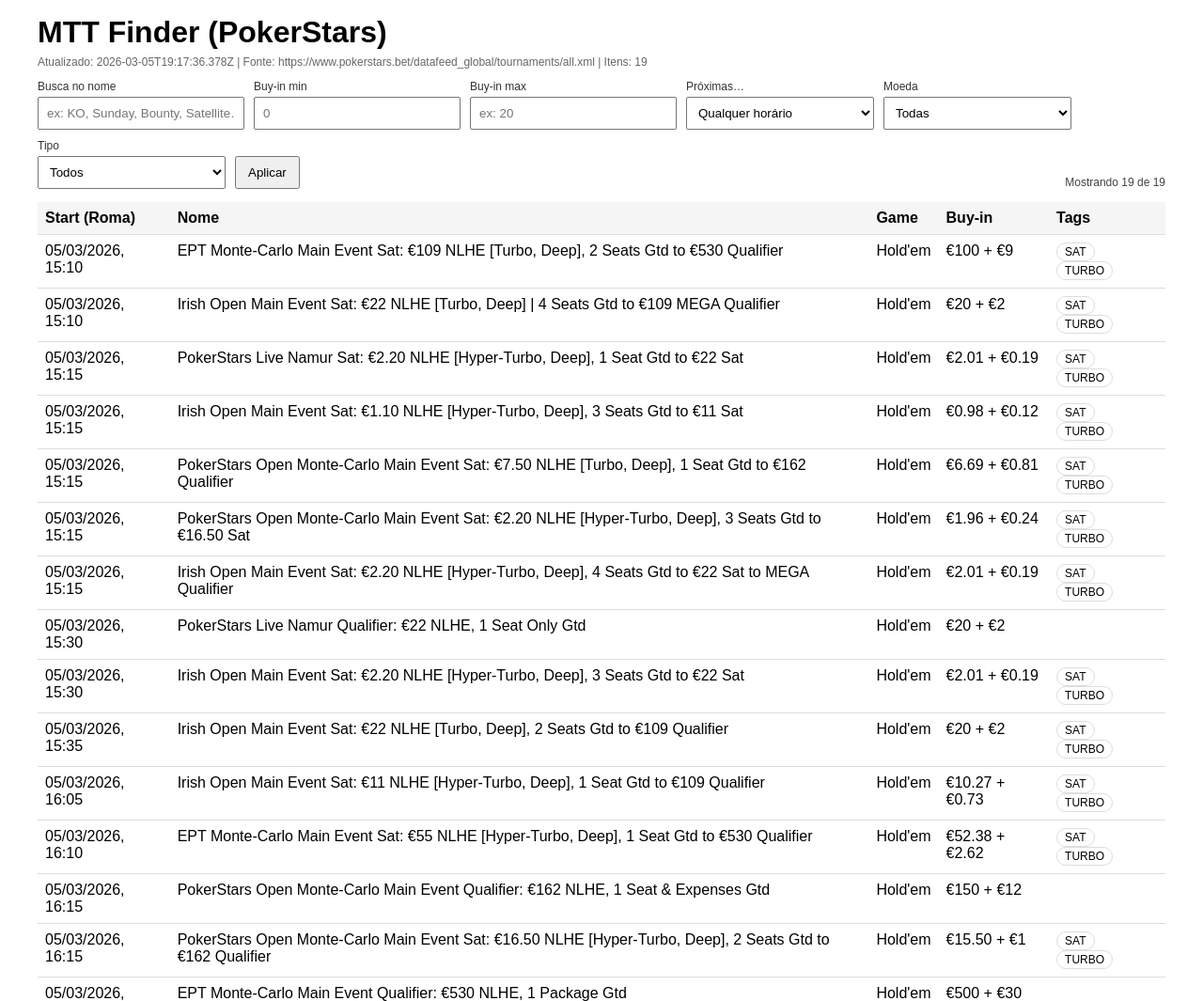
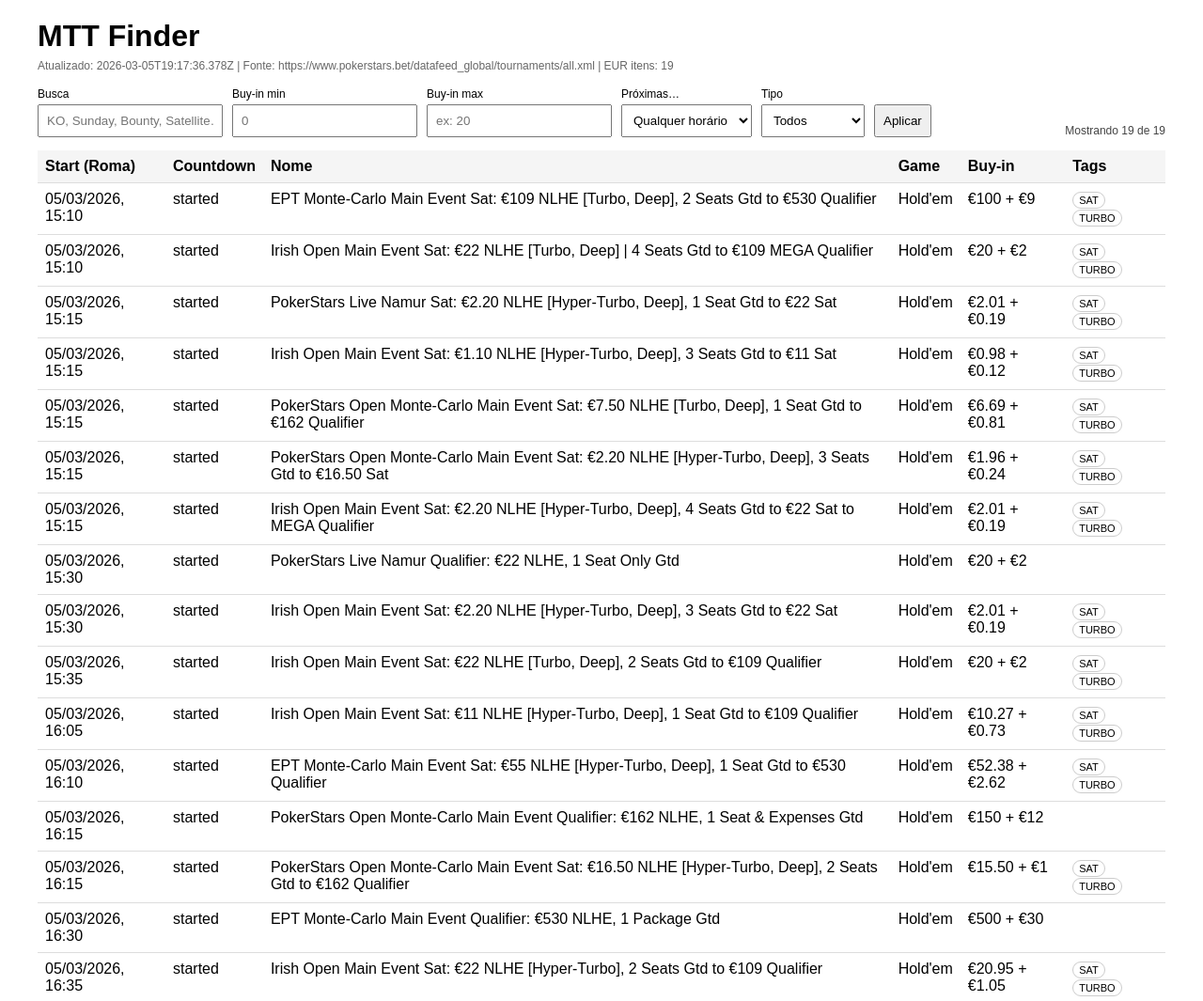
Before and after one commit to pedropontesab/mtt-finder, a website: page index.html in a window 1280 px wide. Shown: the top 1065 px of the page at 94% size. Drawn offline with Linux system fonts and the light colour scheme.

Commit message:
Fix index loader and show errors

```diff
--- a/index.html
+++ b/index.html
@@ -3,65 +3,50 @@
 <head>
   <meta charset="utf-8"/>
   <meta name="viewport" content="width=device-width,initial-scale=1"/>
-  <title>MTT Finder (PokerStars)</title>
+  <title>MTT Finder – PokerStars</title>
   <style>
-    body { font-family: Arial, sans-serif; padding: 16px; max-width: 1200px; margin: 0 auto; }
-    h1 { margin: 0 0 6px; }
-    .muted { color:#666; font-size: 12px; margin-bottom: 12px; }
-    .row { display:flex; gap:10px; flex-wrap:wrap; margin: 10px 0 14px; align-items: end; }
-    label { display:flex; flex-direction:column; gap:4px; font-size: 12px; color:#333; }
-    input, select { padding: 8px; min-width: 200px; }
-    button { padding: 8px 12px; cursor:pointer; }
-    table { width:100%; border-collapse: collapse; }
-    th, td { padding: 8px; border-bottom: 1px solid #ddd; text-align:left; vertical-align: top; }
-    th { background:#f5f5f5; position: sticky; top: 0; }
-    .pill { display:inline-block; padding:2px 8px; border:1px solid #ddd; border-radius:999px; font-size:12px; margin-right:6px; }
-    .right { margin-left:auto; }
-    .small { font-size:12px; color:#444; }
+    body{font-family:Arial,sans-serif;max-width:1200px;margin:0 auto;padding:20px}
+    h1{margin:0 0 6px}
+    .meta{font-size:12px;color:#666;margin-bottom:16px}
+    .error{background:#fff3f3;border:1px solid #ffb3b3;padding:12px;border-radius:8px;color:#7a0000;margin:12px 0;white-space:pre-wrap}
+    .filters{display:flex;gap:10px;flex-wrap:wrap;margin:10px 0 14px;align-items:end}
+    label{display:flex;flex-direction:column;gap:4px;font-size:12px}
+    input,select,button{padding:8px}
+    table{width:100%;border-collapse:collapse}
+    th,td{padding:8px;border-bottom:1px solid #ddd;text-align:left;vertical-align:top}
+    th{background:#f5f5f5;position:sticky;top:0}
+    .tag{font-size:11px;border:1px solid #ccc;padding:2px 6px;border-radius:999px;margin-right:6px;display:inline-block}
   </style>
 </head>
 <body>
-  <h1>MTT Finder (PokerStars)</h1>
-  <div class="muted" id="meta">Carregando…</div>
+  <h1>MTT Finder</h1>
+  <div class="meta" id="meta">Carregando…</div>
+  <div id="err" class="error" style="display:none"></div>
 
-  <div class="row">
-    <label>
-      Busca no nome
-      <input id="q" placeholder="ex: KO, Sunday, Bounty, Satellite…" />
+  <div class="filters">
+    <label>Busca
+      <input id="search" placeholder="KO, Sunday, Bounty, Satellite…"/>
     </label>
 
-    <label>
-      Buy-in min
-      <input id="min" type="number" step="0.01" placeholder="0" />
+    <label>Buy-in min
+      <input id="minBuyin" type="number" step="0.01" placeholder="0"/>
     </label>
 
-    <label>
-      Buy-in max
-      <input id="max" type="number" step="0.01" placeholder="ex: 20" />
+    <label>Buy-in max
+      <input id="maxBuyin" type="number" step="0.01" placeholder="ex: 20"/>
     </label>
 
-    <label>
-      Próximas…
-      <select id="window">
+    <label>Próximas…
+      <select id="hours">
         <option value="0">Qualquer horário</option>
-        <option value="2">2 horas</option>
-        <option value="6">6 horas</option>
-        <option value="12">12 horas</option>
-        <option value="24">24 horas</option>
+        <option value="2">2h</option>
+        <option value="6">6h</option>
+        <option value="12">12h</option>
+        <option value="24">24h</option>
       </select>
     </label>
 
-    <label>
-      Moeda
-      <select id="currency">
-        <option value="">Todas</option>
-        <option value="EUR">Somente EUR</option>
-        <option value="USD">Somente USD</option>
-      </select>
-    </label>
-
-    <label>
-      Tipo
+    <label>Tipo
       <select id="type">
         <option value="">Todos</option>
         <option value="KO">KO / Bounty</option>
@@ -70,14 +55,15 @@
       </select>
     </label>
 
-    <button id="btn">Aplicar</button>
-    <span class="right small" id="count"></span>
+    <button id="applyBtn">Aplicar</button>
+    <span id="count" style="margin-left:auto;font-size:12px;color:#444"></span>
   </div>
 
   <table>
     <thead>
       <tr>
         <th>Start (Roma)</th>
+        <th>Countdown</th>
         <th>Nome</th>
         <th>Game</th>
         <th>Buy-in</th>
@@ -91,102 +77,125 @@
 let ALL = [];
 let META = {};
 
-function esc(s){ return String(s ?? "").replace(/[&<>"']/g, c => ({ "&":"&amp;","<":"&lt;",">":"&gt;",'"':"&quot;","'":"&#039;" }[c])); }
+function showError(msg){
+  const el = document.getElementById("err");
+  el.style.display = "block";
+  el.textContent = msg;
+}
 
-function tagsFromName(name) {
-  const n = String(name || "").toLowerCase();
+function toRomeTime(dateStr){
+  const d = new Date(dateStr);
+  if (isNaN(d.getTime())) return String(dateStr);
+  return new Intl.DateTimeFormat("it-IT",{
+    timeZone:"Europe/Rome",
+    year:"numeric",month:"2-digit",day:"2-digit",
+    hour:"2-digit",minute:"2-digit"
+  }).format(d);
+}
+
+function countdown(dateStr){
+  const d = new Date(dateStr);
+  if (isNaN(d.getTime())) return "";
+  const diff = d - new Date();
+  if (diff < 0) return "started";
+  const min = Math.floor(diff/60000);
+  const h = Math.floor(min/60);
+  const m = min % 60;
+  return `${h}h ${m}m`;
+}
+
+function tagsFromName(name){
+  const n = String(name||"").toLowerCase();
   const tags = [];
-  if (n.includes("ko") || n.includes("bounty") || n.includes("progressive")) tags.push("KO");
-  if (n.includes("satellite") || n.includes("sat")) tags.push("SAT");
+  if (n.includes("bounty") || n.includes(" ko") || n.includes("ko ")) tags.push("KO");
+  if (n.includes("satellite") || n.includes(" sat")) tags.push("SAT");
   if (n.includes("turbo") || n.includes("hyper")) tags.push("TURBO");
   if (n.includes("freeroll")) tags.push("FREEROLL");
   return tags;
 }
 
-function toRomeTime(dateStr) {
-  // Se vier ISO, funciona bem. Se vier outro formato, mostramos como está.
+function withinHours(dateStr, hours){
+  if (!hours || hours <= 0) return true;
   const d = new Date(dateStr);
-  if (isNaN(d.getTime())) return dateStr;
-
-  return new Intl.DateTimeFormat("it-IT", {
-    timeZone: "Europe/Rome",
-    year: "numeric", month: "2-digit", day: "2-digit",
-    hour: "2-digit", minute: "2-digit"
-  }).format(d);
+  if (isNaN(d.getTime())) return true;
+  const diff = d - new Date();
+  return diff >= 0 && diff <= hours * 3600000;
 }
 
-function withinHours(dateStr, hours) {
-  if (!hours || hours <= 0) return true;
-  const d = new Date(dateStr);
-  if (isNaN(d.getTime())) return true; // se não parseia, não filtra por janela
-  const now = new Date();
-  const diffMs = d - now;
-  return diffMs >= 0 && diffMs <= hours * 60 * 60 * 1000;
-}
-
-async function load() {
-const res = await fetch("./public/tournaments_eur.json", { cache: "no-store" });  const data = await res.json();
-  META = data.meta || {};
-  ALL = data.items || data || [];
-
-  const src = META.final_url || META.used_url || "desconhecida";
-  document.getElementById("meta").textContent =
-    `Atualizado: ${META.generated_at || "?"} | Fonte: ${src} | Itens: ${META.count ?? ALL.length}`;
-
-  apply();
-}
-
-function apply() {
-  const q = document.getElementById("q").value.trim().toLowerCase();
-  const min = Number(document.getElementById("min").value || 0);
-  const maxRaw = document.getElementById("max").value;
+function applyFilters(){
+  const q = document.getElementById("search").value.trim().toLowerCase();
+  const min = Number(document.getElementById("minBuyin").value || 0);
+  const maxRaw = document.getElementById("maxBuyin").value;
   const max = maxRaw ? Number(maxRaw) : null;
-  const windowH = Number(document.getElementById("window").value || 0);
-  const currency = document.getElementById("currency").value;
+  const hours = Number(document.getElementById("hours").value || 0);
   const type = document.getElementById("type").value;
 
-  const filtered = ALL.filter(t => {
+  const filtered = ALL.filter(t=>{
     const name = String(t.name || "");
     const nameL = name.toLowerCase();
 
     if (q && !nameL.includes(q)) return false;
 
-    // buyin
     const b = (t.buyin ?? null);
     if (b !== null && b < min) return false;
     if (max !== null && b !== null && b > max) return false;
 
-    // janela
-    if (!withinHours(t.start_date, windowH)) return false;
+    if (!withinHours(t.start_date, hours)) return false;
 
-    // moeda
-    if (currency && String(t.currency || "") !== currency) return false;
-
-    // tipo
     const tags = tagsFromName(name);
     if (type && !tags.includes(type)) return false;
 
     return true;
   });
 
+  filtered.sort((a,b)=> new Date(a.start_date) - new Date(b.start_date));
+
   document.getElementById("count").textContent = `Mostrando ${Math.min(filtered.length, 500)} de ${filtered.length}`;
 
   const tbody = document.getElementById("tbody");
-  tbody.innerHTML = filtered.slice(0, 500).map(t => {
-    const tags = tagsFromName(t.name).map(x => `<span class="pill">${esc(x)}</span>`).join("");
+  tbody.innerHTML = filtered.slice(0,500).map(t=>{
+    const tags = tagsFromName(t.name).map(x=>`<span class="tag">${x}</span>`).join("");
     return `
       <tr>
-        <td>${esc(toRomeTime(t.start_date))}</td>
-        <td>${esc(t.name)}</td>
-        <td>${esc(t.game || "")}</td>
-        <td>${esc(t.buyin_raw || "")}</td>
+        <td>${toRomeTime(t.start_date)}</td>
+        <td>${countdown(t.start_date)}</td>
+        <td>${t.name ?? ""}</td>
+        <td>${t.game ?? ""}</td>
+        <td>${t.buyin_raw ?? ""}</td>
         <td>${tags}</td>
       </tr>
     `;
   }).join("");
 }
 
-document.getElementById("btn").addEventListener("click", apply);
+async function load(){
+  try{
+    // resolve corretamente mesmo em /mtt-finder/ no Pages
+    const url = new URL("public/tournaments_eur.json", window.location.href).toString();
+
+    const res = await fetch(url, { cache: "no-store" });
+    if (!res.ok) throw new Error(`HTTP ${res.status} ao buscar ${url}`);
+
+    const data = await res.json();
+
+    META = data.meta || {};
+    ALL = data.items || [];
+
+    document.getElementById("meta").textContent =
+      `Atualizado: ${META.generated_at || "?"} | Fonte: ${(META.final_url || META.used_url || "?")} | EUR itens: ${META.count ?? ALL.length}`;
+
+    if (!ALL.length) {
+      showError("Carregou o JSON, mas veio sem itens (items.length = 0). Veja se o workflow está gerando torneios em EUR.");
+    }
+
+    applyFilters();
+  } catch(e){
+    showError("Erro ao carregar dados:\n" + (e?.stack || e?.message || String(e)));
+    document.getElementById("meta").textContent = "Falha ao carregar.";
+  }
+}
+
+document.getElementById("applyBtn").addEventListener("click", applyFilters);
 load();
 </script>
 </body>
```
